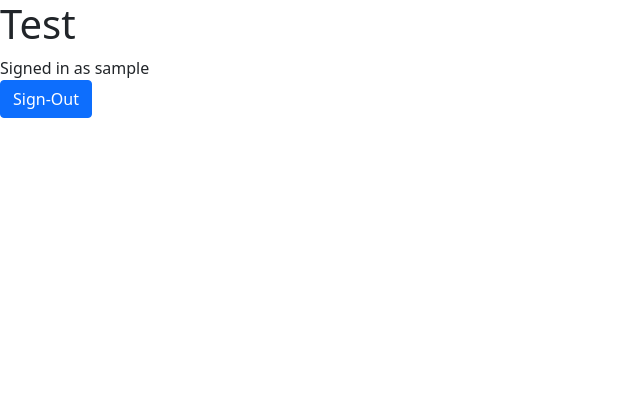
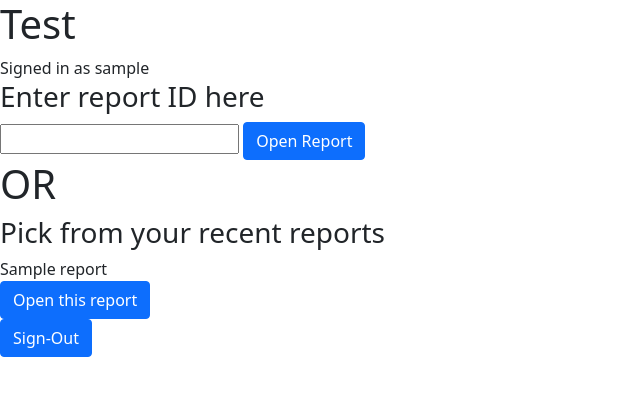
Before and after one commit to VanillaDevelop/TwitchVodSync, a Flask app: template templates/index.html in a window 1280 px wide. Shown: the top 396 px of the page, without its empty margins (0-640 px from the left). Run offline with Flask 2, Linux system fonts and the light colour scheme; the template is opened without the code that fills it: most values are stand-ins (such as "Sample title", 1, 10 or a date in 2020).

Commit message:
Show reports by user and report form

```diff
--- a/app.py
+++ b/app.py
@@ -6,7 +6,7 @@ from flask import Flask, render_template, redirect, url_for, session, request
 from dotenv import load_dotenv
 import os
 
-from FFLogs.API import get_username
+from FFLogs.API import get_username, get_fights_by_user
 from flask_session import Session
 
 host_url = "http://localhost:5000"
@@ -22,7 +22,10 @@ Session(app)
 @app.route('/')
 def home():  # put application's code here
     if "username" in session:
-        return render_template('index.html', username=session["username"])
+        if "recent_reports" not in session:
+            session["recent_reports"] = get_fights_by_user(session["token"], session["uid"])
+
+        return render_template('index.html', username=session["username"], reports=session["recent_reports"])
     return render_template('index.html')
 
 
@@ -55,7 +58,9 @@ def auth_verify():
         })
         if r.status_code == 200:
             session['token'] = r.json()['access_token']
-            session['username'] = get_username(session['token'])
+            userdata = get_username(session['token'])
+            session['username'] = userdata['name']
+            session['uid'] = userdata['id']
 
     return redirect(url_for('home'))
 
--- a/templates/index.html
+++ b/templates/index.html
@@ -21,9 +21,29 @@
     <h1>Test</h1>
         {% if username %}
             Signed in as {{ username }}
+            <h3>Enter report ID here</h3>
+            <form action="/report/" method="GET">
+                <input type="text" name="code" />
+                <button class="btn btn-primary">Open Report</button>
+            </form>
+            {%  if reports %}
+                <h1>OR</h1>
+                <h3>Pick from your recent reports</h3>
+                {% for report in reports %}
+                    <div>
+                        {{ report['title'] }}
+                        <form action="/report/" method="GET">
+                            <input hidden type="text" name="code" value="{{ report['code'] }}" />
+                            <button class="btn btn-primary">Open this report</button>
+                        </form>
+                    </div>
+                {% endfor %}
+            {% endif %}
             <form action="/auth/signout" method="POST">
                 <button class="btn btn-primary">Sign-Out</button>
             </form>
+
+
         {% else %}
             Sign-in with FFLogs
             <form action="/auth/challenge" method="POST">
```
Also changed, not shown: FFLogs/API.py (+48 -10 lines).
